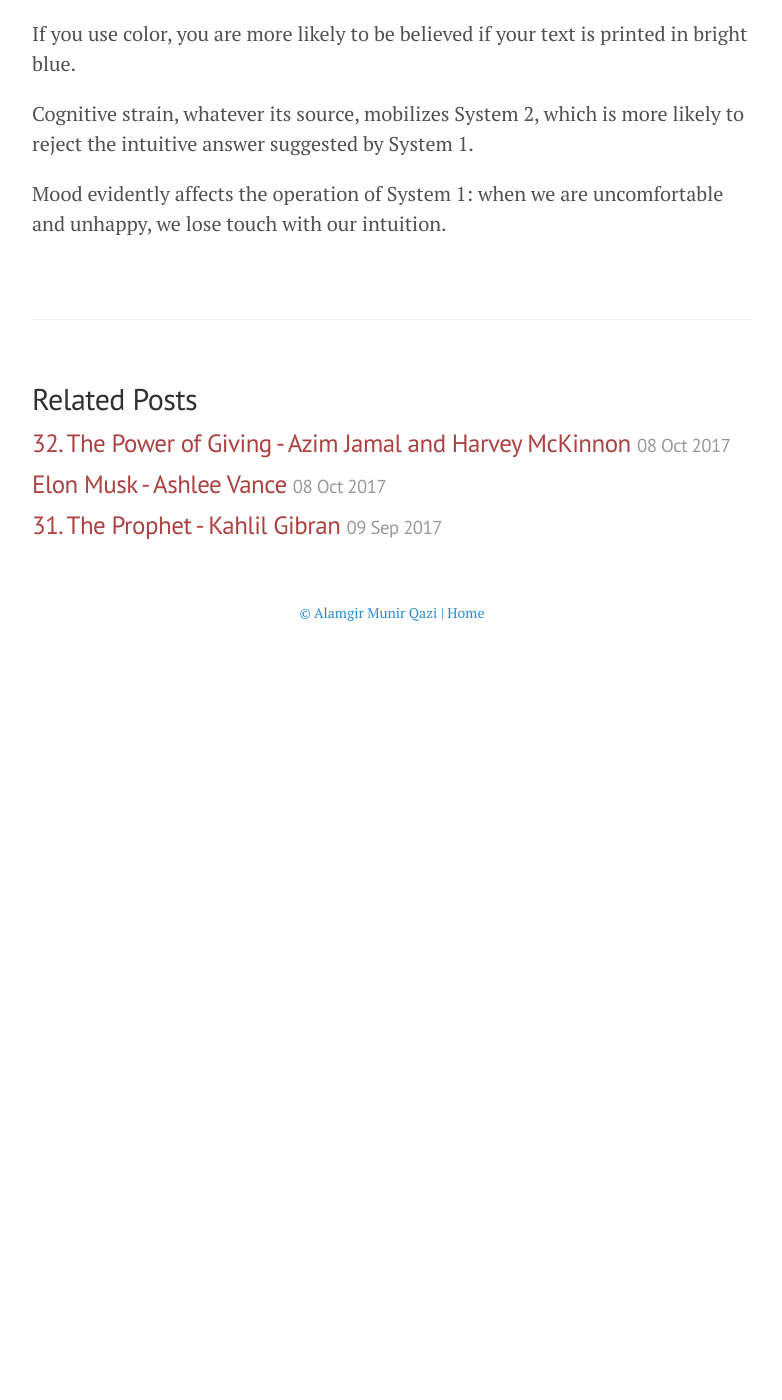
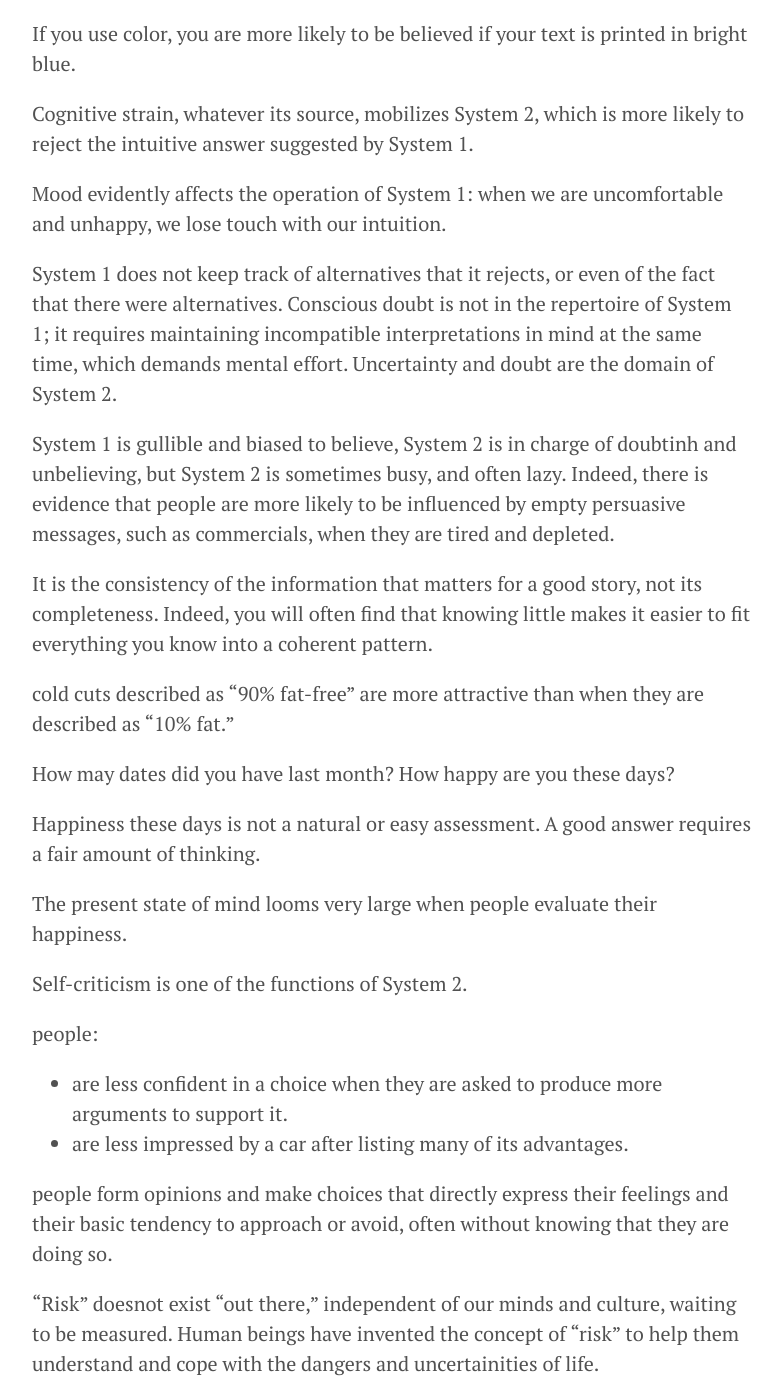
Before and after one commit to alamgirqazi/blog, a Jekyll site: the page built from _posts/2017-10-16-ThinkingFastandSlow.md, in a window 1280 px wide and 1400 px high, scrolled down 2526 px. Shown: the whole window, without its empty margins (248-1030 px from the left). Built offline with Jekyll 4.4.1, drawn with Linux system fonts in a browser that asks for light colours; before the commit the page ends 3179 px from its top, so only the background shows below that.

Commit message:
more notes of kahnemann book

```diff
--- a/_posts/2017-10-16-ThinkingFastandSlow.md
+++ b/_posts/2017-10-16-ThinkingFastandSlow.md
@@ -61,3 +61,28 @@ If you use color, you are more likely to be believed if your text is printed in
 Cognitive strain, whatever its source, mobilizes System 2, which is more likely to reject the intuitive answer suggested by System 1.
 
 Mood evidently affects the operation of System 1: when we are uncomfortable and unhappy, we lose touch with our intuition.
+
+System 1 does not keep track of alternatives that it rejects, or even of the fact that there were alternatives. Conscious doubt is not in the repertoire of System 1; it requires maintaining incompatible interpretations in mind at the same time, which demands mental effort. Uncertainty and doubt are the domain of System 2.
+
+System 1 is gullible and biased to believe, System 2 is in charge of doubtinh and unbelieving, but System 2 is sometimes busy, and often lazy. Indeed, there is evidence that people are more likely to be influenced by empty persuasive messages, such as commercials, when they are tired and depleted.
+
+It is the consistency of the information that matters for a good story, not its completeness. Indeed, you will often find that knowing little makes it easier to fit everything you know into a coherent pattern.
+
+cold cuts described as "90% fat-free" are more attractive than when they are described as "10% fat."
+
+How may dates did you have last month?
+How happy are you these days?
+
+Happiness these days is not a natural or easy assessment. A good answer requires a fair amount of thinking.
+
+The present state of mind looms very large when people evaluate their happiness.
+
+Self-criticism is one of the functions of System 2.
+
+people:
+* are less confident in a choice when they are asked to produce more arguments to support it.
+* are less impressed by a car after listing many of its advantages.
+
+people form opinions and make choices that directly express their feelings and their basic tendency to approach or avoid, often without knowing that they are doing so.
+
+"Risk" doesnot exist "out there," independent of our minds and culture, waiting to be measured. Human beings have invented the concept of "risk" to help them understand and cope with the dangers and uncertainities of life.
```
